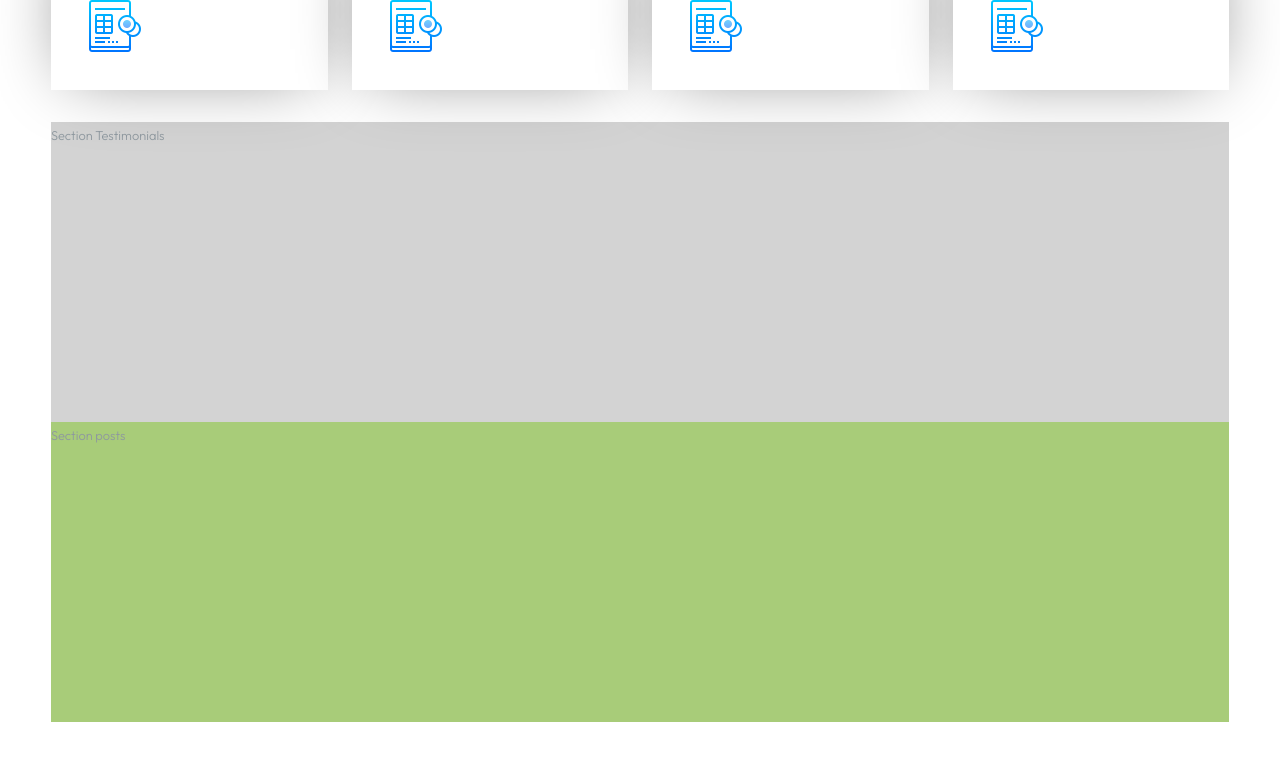
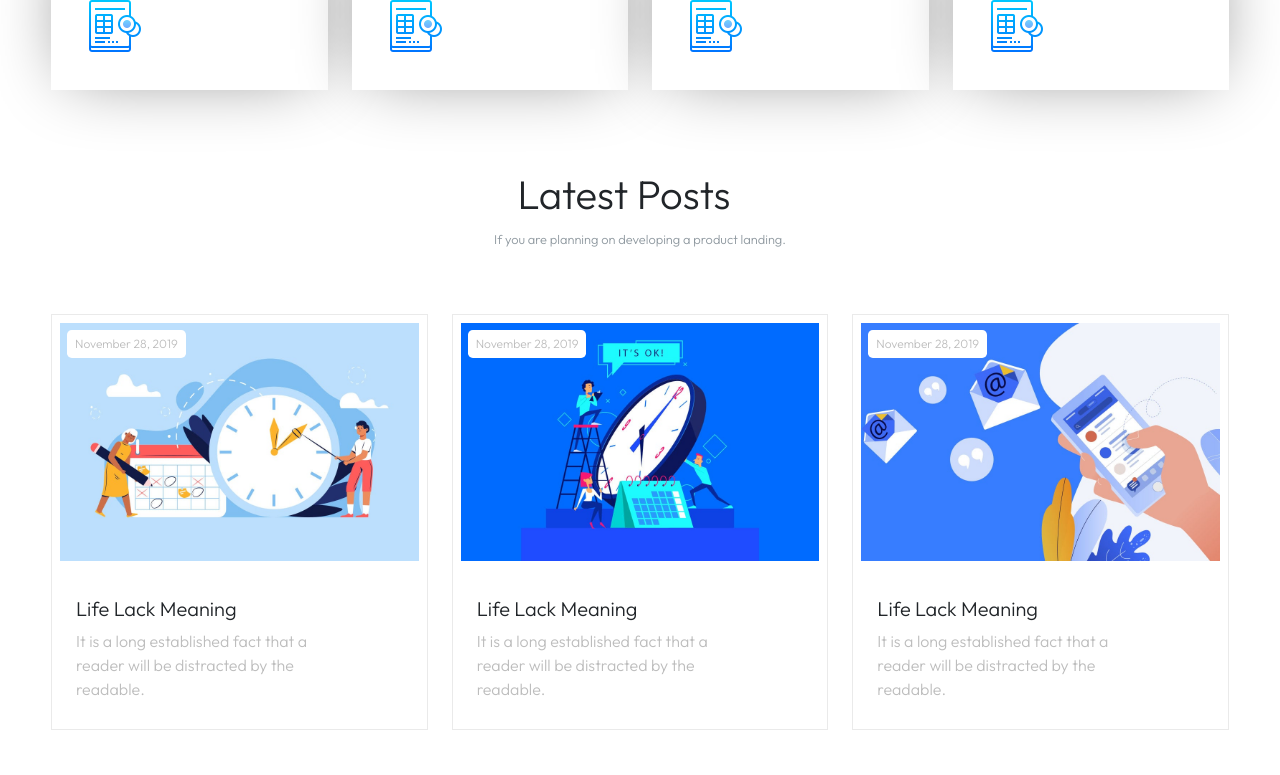
Before and after one commit to Richter96/proj-html-vuejs, a Vue app: page / in a window 1280 px wide. Shown: the part 2000-2775 px from the top of the page. Built offline with nearby package versions, Linux system fonts and the light colour scheme.

Commit message:
add last post

```diff
--- a/src/assets/scss/partials/_variables.scss
+++ b/src/assets/scss/partials/_variables.scss
@@ -1,6 +1,7 @@
 
 // background pallets
 $bgBody:#ffffff;
+$bgBadge:#ffffff;
 $bgJambotron:#F2F7FF;
 $bgHeader:#ffffff;
 $bgPrimary:#377dff;
@@ -10,7 +11,8 @@ $bgHooverBtn:#1E1E1E;
 $textPrimary:#377dff;
 $textNavbar:#1e1e1e;
 $TextGray:#8e989f;
-$TextLightGray:#bdbdbd85;
+$TextLightGray:#bdbdbd;
+$TextBadge:#bdbdbd;
 $TextOverFeatures:#ffffff;
 
 
--- a/src/components/AppFooter.vue
+++ b/src/components/AppFooter.vue
@@ -124,7 +124,6 @@ export default {
     input,
     textarea {
         border: 1px solid $borderLightGray;
-        color: $TextLightGray;
     }
 }
 
--- a/src/components/AppMain.vue
+++ b/src/components/AppMain.vue
@@ -3,6 +3,7 @@ import AppJambotron from './AppJambotron.vue'
 import OptionMArket from './OptionMarket.vue'
 import TricksSales from './TricksSales.vue'
 import PopularFeatures from './PopularFeatures.vue'
+import LatestPost from './LatestPost.vue'
 
 
 export default {
@@ -11,7 +12,8 @@ export default {
         AppJambotron,
         OptionMArket,
         TricksSales,
-        PopularFeatures
+        PopularFeatures,
+        LatestPost,
     },
     data() {
         return {
@@ -31,9 +33,7 @@ export default {
             <TricksSales />
             <!-- section Popular features -->
             <PopularFeatures />
-            <section class="Testimonials">
-                <span>Section Testimonials</span>
-            </section>
+            <LatestPost />
             <section class="latest_posts">
                 <span>Section posts</span>
             </section>
--- /dev/null
+++ b/src/components/LatestPost.vue
@@ -0,0 +1,100 @@
+<script>
+
+
+export default {
+    name: 'LatestPost',
+    data() {
+        return {
+
+        }
+    },
+}
+</script>
+
+<template>
+    <div class="latestPost text-center my-5">
+
+        <h2>Latest Posts</h2>
+        <span>If you are planning on developing a product landing.</span>
+
+        <div class="posts row row-cols-3">
+            <div class="col">
+                <div class="card_post position-relative flex-column">
+                    <span class="badge fw-light">November 28, 2019</span>
+                    <img src="../assets/img/19.jpg" class="card-img-top" alt="...">
+                    <div class="card-body">
+                        <h5 class="card-title py-1 mt-3">Life Lack Meaning</h5>
+                        <p class="card-text py-1">It is a long established fact that a reader will be distracted by the
+                            readable.</p>
+                    </div>
+                </div>
+            </div>
+            <div class="col">
+                <div class="card_post position-relative flex-column">
+                    <span class="badge fw-light">November 28, 2019</span>
+                    <img src="../assets/img/18.jpg" class="card-img-top" alt="...">
+                    <div class="card-body">
+                        <h5 class="card-title py-1 mt-3">Life Lack Meaning</h5>
+                        <p class="card-text py-1">It is a long established fact that a reader will be distracted by the
+                            readable.</p>
+                    </div>
+                </div>
+            </div>
+            <div class="col">
+                <div class="card_post position-relative flex-column">
+                    <span class="badge fw-light">November 28, 2019</span>
+                    <img src="../assets/img/17.jpg" class="card-img-top" alt="...">
+                    <div class="card-body">
+                        <h5 class="card-title py-1 mt-3">Life Lack Meaning</h5>
+                        <p class="card-text py-1">It is a long established fact that a reader will be distracted by the
+                            readable.</p>
+
+                    </div>
+                </div>
+            </div>
+            <div class="col"></div>
+            <div class="col"></div>
+        </div>
+    </div>
+</template>
+
+
+
+
+
+<style lang="scss">
+@use '../assets/scss/partials/variables' as *;
+
+.posts {
+    margin-top: 4rem;
+}
+
+.card_post {
+    text-align: start;
+    padding: 0.5rem;
+    border: 0.5px solid $borderLightGray;
+
+    .card-body {
+        padding: 1rem;
+        padding-right: 4rem;
+    }
+
+    img {
+        max-width: 100%;
+    }
+}
+
+.badge {
+    position: absolute;
+    top: 15px;
+    left: 15px;
+    background-color: $bgBadge;
+    color: $TextBadge;
+    border-radius: 0.3rem;
+    padding: 0.5rem;
+}
+
+p {
+    color: $TextLightGray;
+}
+</style>
```
